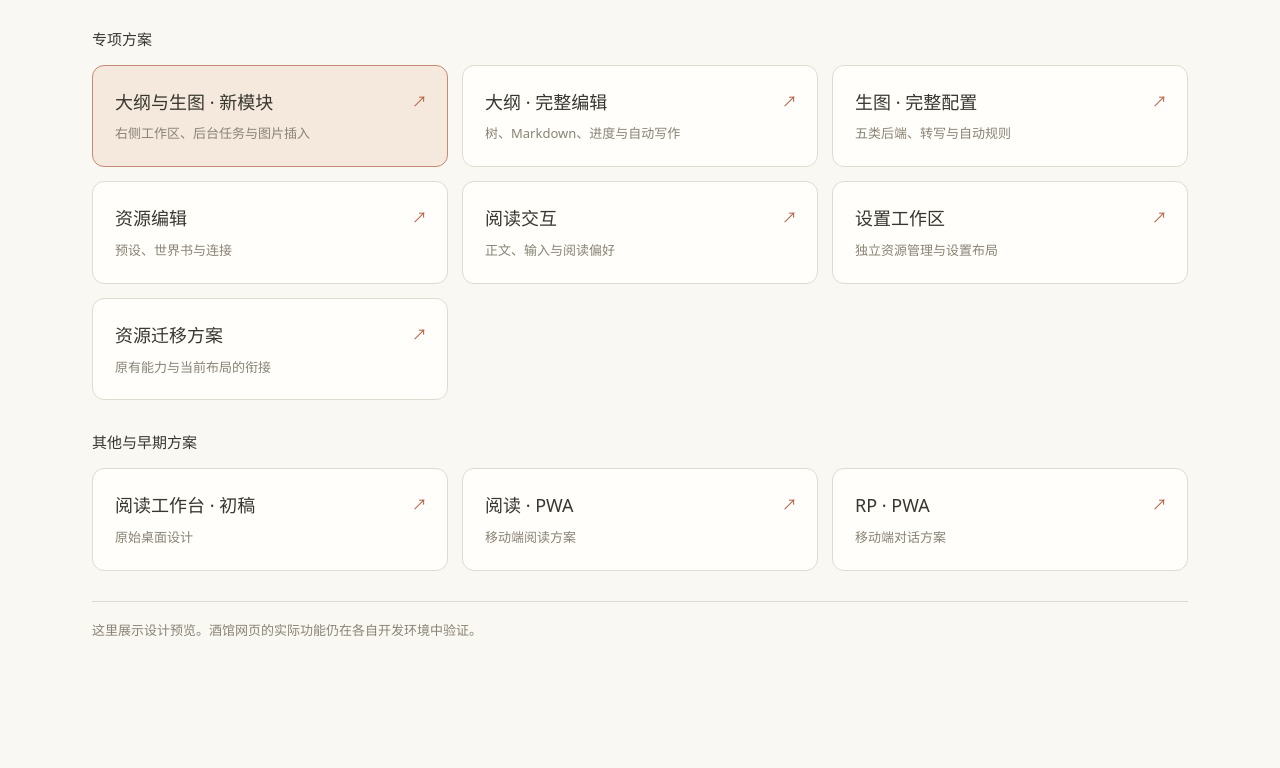
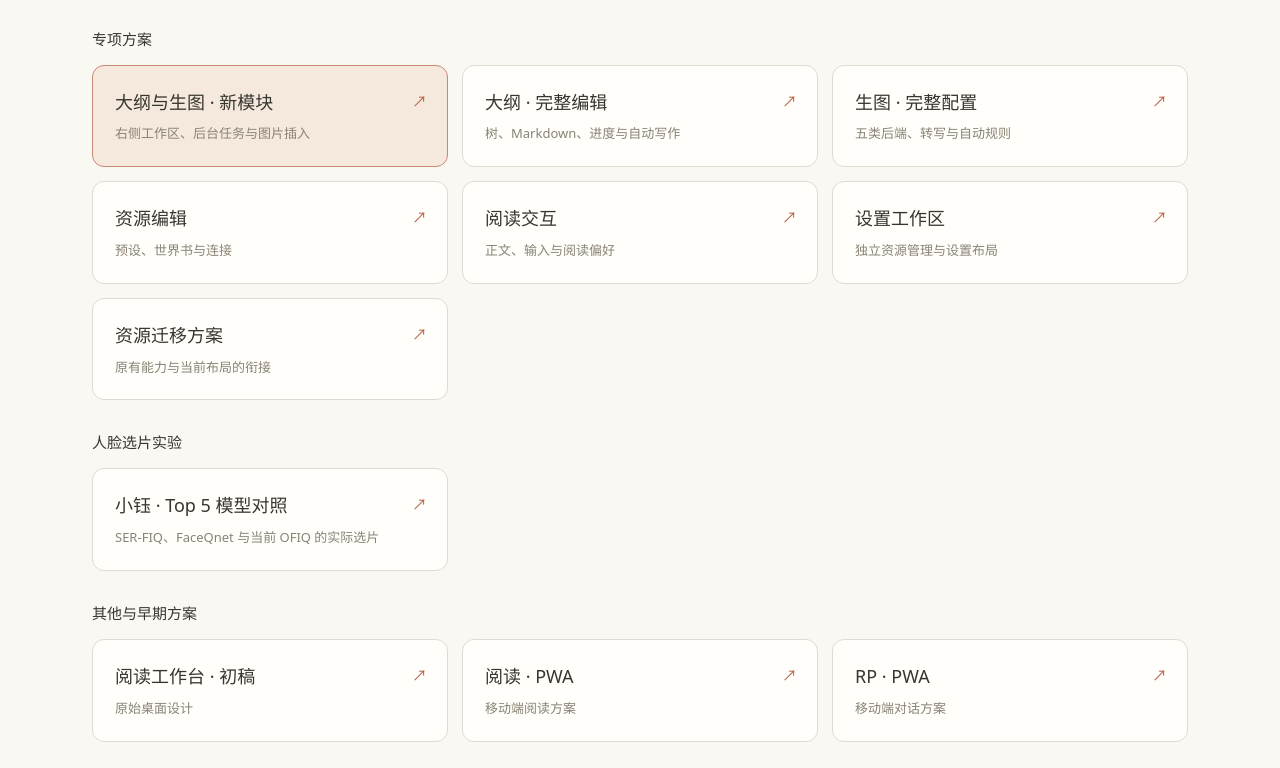
Before and after one commit to ump45nose/app-configs, a plain HTML site: page web-preview/public/index.html in a window 1280 px wide. Shown: the part 452-1220 px from the top of the page. Before the commit the page ends 1153 px from the top, so only its background shows below. Drawn offline with Linux system fonts and the light colour scheme.

Commit message:
Publish Xiaoyu face quality comparison preview

```diff
--- a/web-preview/public/index.html
+++ b/web-preview/public/index.html
@@ -30,6 +30,10 @@ a{display:block;position:relative;border:1px solid var(--line);border-radius:12p
   <a href="sillytavern/novel-desktop/rework/settings-workspace.html"><strong>设置工作区</strong><span>↗</span><p>独立资源管理与设置布局</p></a>
   <a href="sillytavern/novel-desktop/rework/resource-migration.preview.html"><strong>资源迁移方案</strong><span>↗</span><p>原有能力与当前布局的衔接</p></a>
  </div>
+ <h2>人脸选片实验</h2>
+ <div class="grid">
+  <a href="fiqa-xiaoyu/"><strong>小钰 · Top 5 模型对照</strong><span>↗</span><p>SER-FIQ、FaceQnet 与当前 OFIQ 的实际选片</p></a>
+ </div>
  <h2>其他与早期方案</h2>
  <div class="grid">
   <a href="sillytavern/novel-desktop/"><strong>阅读工作台 · 初稿</strong><span>↗</span><p>原始桌面设计</p></a>
```
Also changed, not shown: 2 other files.
